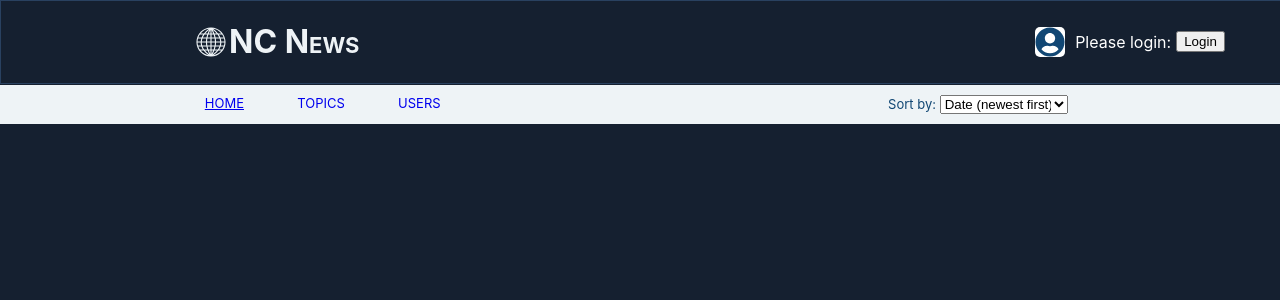
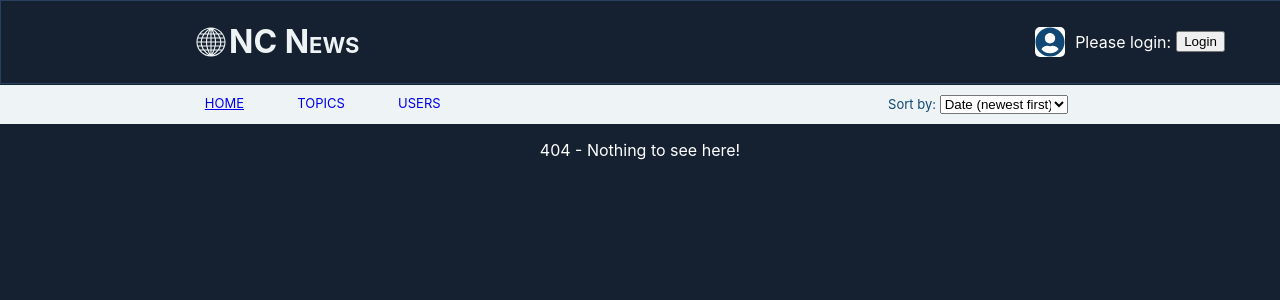
Before and after one commit to jaketysome/nc-news, a React (Create React App) app: page /articles in a window 1280 px wide. Shown: the top 300 px of the page. Built offline with nearby package versions, Linux system fonts and the light colour scheme; no server answers.

Commit message:
adds wildcard Route to app and 404 message to Error component

```diff
--- a/src/App.js
+++ b/src/App.js
@@ -3,6 +3,7 @@ import { useState } from "react";
 import { Routes, Route } from "react-router-dom";
 import Header from "./components/Header";
 import Nav from "./components/Nav";
+import Error from "./components/Error";
 import ArticlesList from "./components/ArticlesList";
 import SingleArticle from "./components/SingleArticle";
 
@@ -25,6 +26,7 @@ function App() {
       <Routes>
         <Route path={currTopic !== null ? `/articles/${currTopic}` : "/"} element={<ArticlesList  setIsHome={setIsHome} currTopic={currTopic} setCurrTopic={setCurrTopic} sortBy={sortBy} order={order}/>}></Route>
         <Route path="/articles/:article_id" element={<SingleArticle currUser={currUser} loggedIn={loggedIn}/>}></Route>
+        <Route path="/*" element={<Error />}></Route>
       </Routes>
     </div>
   );
--- a/src/components/Error.jsx
+++ b/src/components/Error.jsx
@@ -1,7 +1,7 @@
 const Error = (err) => {
     return (
         <div>
-            <p>{err.msg}</p>
+            {err.msg ? err.msg : <p className="white-text">404 - Nothing to see here!</p>}
         </div>
     )
 }
```
